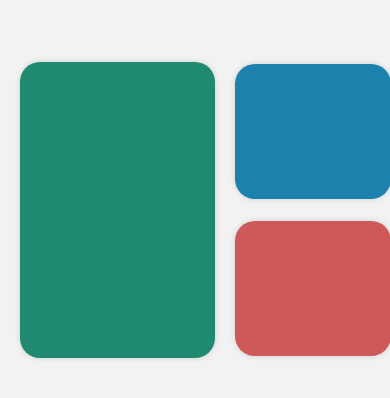
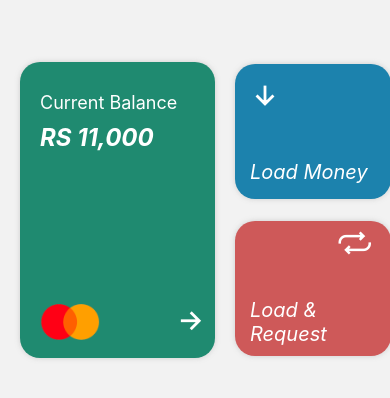
Before and after one commit to zainansar41/sadapayclone, a React Native app: screen /Home in a window 390 px wide. Shown: the top 398 px of the page. Built offline with nearby package versions, Linux system fonts and the light colour scheme.

Commit message:
upper div completed

```diff
--- /dev/null
+++ b/Components/BalanceDiv.js
@@ -0,0 +1,65 @@
+import { View, Text, StyleSheet, Dimensions, Image } from 'react-native'
+import React from 'react'
+
+import mastercard from '../assets/mastercard.png'
+import Ionicons from 'react-native-vector-icons/Ionicons';
+
+export default function BalanceDiv() {
+  return (
+    <View style={styles.balance_div}>
+      <View>
+        <Text style={styles.bal_tag} >Current Balance</Text>
+        <Text style={styles.balance}>RS 11,000</Text>
+      </View>
+      <View style={styles.master}>
+        <Image source={mastercard} style={{ width: 60, height: 36 }} />
+        {/* //<ion-icon name="arrow-forward-outline"></ion-icon> */}
+        <View style={styles.arrow}><Ionicons name='arrow-forward-outline' size={30} color={'white'}/></View>
+      </View>
+
+    </View>
+  )
+}
+
+const styles = StyleSheet.create({
+  balance_div: {
+    width: Dimensions.get('window').width * 0.50,
+    height: Dimensions.get('window').height * 0.35,
+    backgroundColor: '#1F8A70',
+    borderRadius: 20,
+    elevation: -10,
+    shadowColor: '#A9A9A9', // light grey shadow
+    shadowOffset: { width: 0, height: 0 },
+    shadowOpacity: 0.5,
+    shadowRadius: 5,
+    paddingLeft: 20,
+    paddingTop: 30,
+    justifyContent: 'space-between',
+    paddingBottom: 10
+  },
+  bal_tag: {
+    fontSize: 18,
+    fontWeight: '400',
+    color: '#fff',
+  },
+  balance: {
+    fontSize: 24,
+    fontStyle: 'italic',
+    color: '#fff',
+    fontWeight: '700',
+    marginTop: 10
+  },
+  master: {
+    flexDirection: 'row',
+    justifyContent: 'space-between',
+    marginBottom: 8,
+    marginRight:10
+
+  },
+  arrow:{
+    justifyContent:'center',
+    alignItems:'center'
+  }
+
+
+})
--- /dev/null
+++ b/Components/Loadmoney.js
@@ -0,0 +1,38 @@
+import { View, Text, StyleSheet, Dimensions } from 'react-native'
+import React from 'react'
+
+import Ionicons from 'react-native-vector-icons/Ionicons';
+
+
+export default function Loadmoney() {
+  return (
+    <View style={styles.load_money}>
+        {/* <ion-icon name="arrow-down-outline"></ion-icon> */}
+        <Ionicons name='arrow-down-outline' size={30} color={'#fff'} />
+        <Text style={styles.load_money_txt}>Load Money</Text>
+    </View>
+  )
+}
+
+const styles= StyleSheet.create({
+    load_money: {
+        width: Dimensions.get('window').width * 0.40,
+        height: Dimensions.get('window').height * 0.16,
+        backgroundColor: '#1C82AD',
+
+        borderRadius: 20,
+        shadowColor: '#A9A9A9', // light grey shadow
+        shadowOffset: { width: 0, height: 0 },
+        shadowOpacity: 0.5,
+        shadowRadius: 5,
+        padding: 15,
+        justifyContent: 'space-between',
+    },
+    load_money_txt:{
+      fontSize: 20,
+      fontWeight: '400',
+      color: '#fff',
+      fontStyle: 'italic',
+    }
+
+})
--- /dev/null
+++ b/Components/Request.js
@@ -0,0 +1,46 @@
+import { View, Text, StyleSheet, Dimensions } from 'react-native'
+import React from 'react'
+//<ion-icon name="repeat-outline"></ion-icon>
+
+import Ionicons from 'react-native-vector-icons/Ionicons';
+export default function Request() {
+  return (
+    <View style={styles.request}>
+      <View style={styles.icon}><Ionicons name='repeat-outline' size={40} color={'#fff'} /></View>
+      <View>
+        <Text style={styles.request_txt}>Load &</Text>
+        <Text style={styles.request_txt}>Request</Text>
+      </View>
+    </View>
+
+  )
+}
+
+const styles = StyleSheet.create({
+  request: {
+    width: Dimensions.get('window').width * 0.40,
+    height: Dimensions.get('window').height * 0.16,
+    backgroundColor: '#CE5959',
+    gap: 20,
+    borderRadius: 20,
+    shadowColor: '#A9A9A9', // light grey shadow
+    shadowOffset: { width: 0, height: 0 },
+    shadowOpacity: 0.5,
+    shadowRadius: 5,
+    paddingLeft: 15,
+    paddingBottom:10,
+    justifyContent:'space-between'
+  },
+  icon:{
+    justifyContent:'flex-end',
+    alignItems:'flex-end',
+    marginRight:15,
+  },
+  request_txt: {
+    fontSize: 20,
+    fontWeight: '400',
+    color: '#fff',
+    fontStyle: 'italic',
+  }
+
+})
--- a/Screens/Home.js
+++ b/Screens/Home.js
@@ -4,17 +4,19 @@ import React from 'react'
 import mastercard from '../assets/mastercard.png'
 import Ionicons from 'react-native-vector-icons/Ionicons';
 
+import BalanceDiv from '../Components/BalanceDiv';
+import Loadmoney from '../Components/Loadmoney';
+import Request from '../Components/Request';
+
 
 export default function Home() {
     return (
         <ScrollView>
             <View style={styles.upper_div}>
-                <View style={styles.balance_div}>
-
-                </View>
+                <BalanceDiv />
                 <View style={styles.second_div}>
-                    <View style={styles.load_money}></View>
-                    <View style={styles.request}></View>
+                    <Loadmoney />
+                    <Request />
                 </View>
             </View>
             <View></View>
@@ -33,43 +35,11 @@ const styles = StyleSheet.create({
         flexDirection: 'row',
         gap: 20
     },
-    balance_div: {
-        width: Dimensions.get('window').width * 0.50,
-        height: Dimensions.get('window').height * 0.35,
-        backgroundColor: '#1F8A70',
-        borderRadius: 20,
-        elevation: -10,
-        shadowColor: '#A9A9A9', // light grey shadow
-        shadowOffset: { width: 0, height: 0 },
-        shadowOpacity: 0.5,
-        shadowRadius: 5,
-    },
     second_div: {
         height: Dimensions.get('window').height * 0.4,
         width: Dimensions.get('window').width * .40,
         justifyContent: 'space-evenly',
         alignItems: 'center',
     },
-    load_money: {
-        width: Dimensions.get('window').width * 0.40,
-        height: Dimensions.get('window').height * 0.16,
-        backgroundColor: '#1C82AD',
 
-        borderRadius: 20,
-        shadowColor: '#A9A9A9', // light grey shadow
-        shadowOffset: { width: 0, height: 0 },
-        shadowOpacity: 0.5,
-        shadowRadius: 5,
-    },
-    request: {
-        width: Dimensions.get('window').width * 0.40,
-        height: Dimensions.get('window').height * 0.16,
-        backgroundColor: '#CE5959',
-        gap: 20,
-        borderRadius: 20,
-        shadowColor: '#A9A9A9', // light grey shadow
-        shadowOffset: { width: 0, height: 0 },
-        shadowOpacity: 0.5,
-        shadowRadius: 5,
-    }
 })
--- a/Screens/Login.js
+++ b/Screens/Login.js
@@ -1,9 +1,8 @@
-import { View, Text, TextInput, TouchableWithoutFeedback, ScrollView, Dimensions, StyleSheet, TouchableOpacity, Alert } from 'react-native'
+import { View, Text, TextInput, ScrollView, Dimensions, StyleSheet, TouchableOpacity, Alert } from 'react-native'
 import React, { useEffect, useState } from 'react'
 
 import Ionicons from "react-native-vector-icons/Ionicons";
-import Icon from 'react-native-vector-icons/FontAwesome'
-//<Icon name="fa-solid fa-horizontal-rule" />
+
 export default function Login({navigation}) {
     const [password, setpassword] = useState("");
 
```
Also changed, not shown: assets/mastercard.png.
